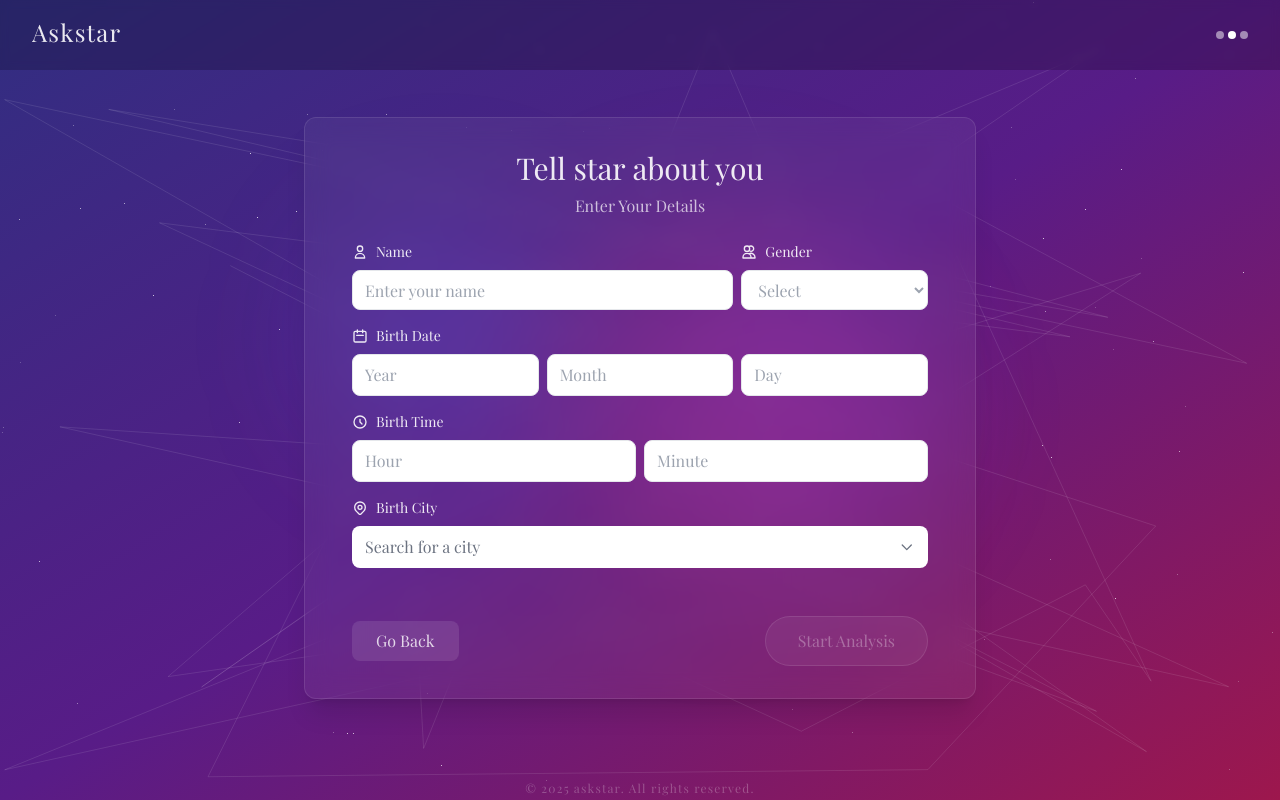
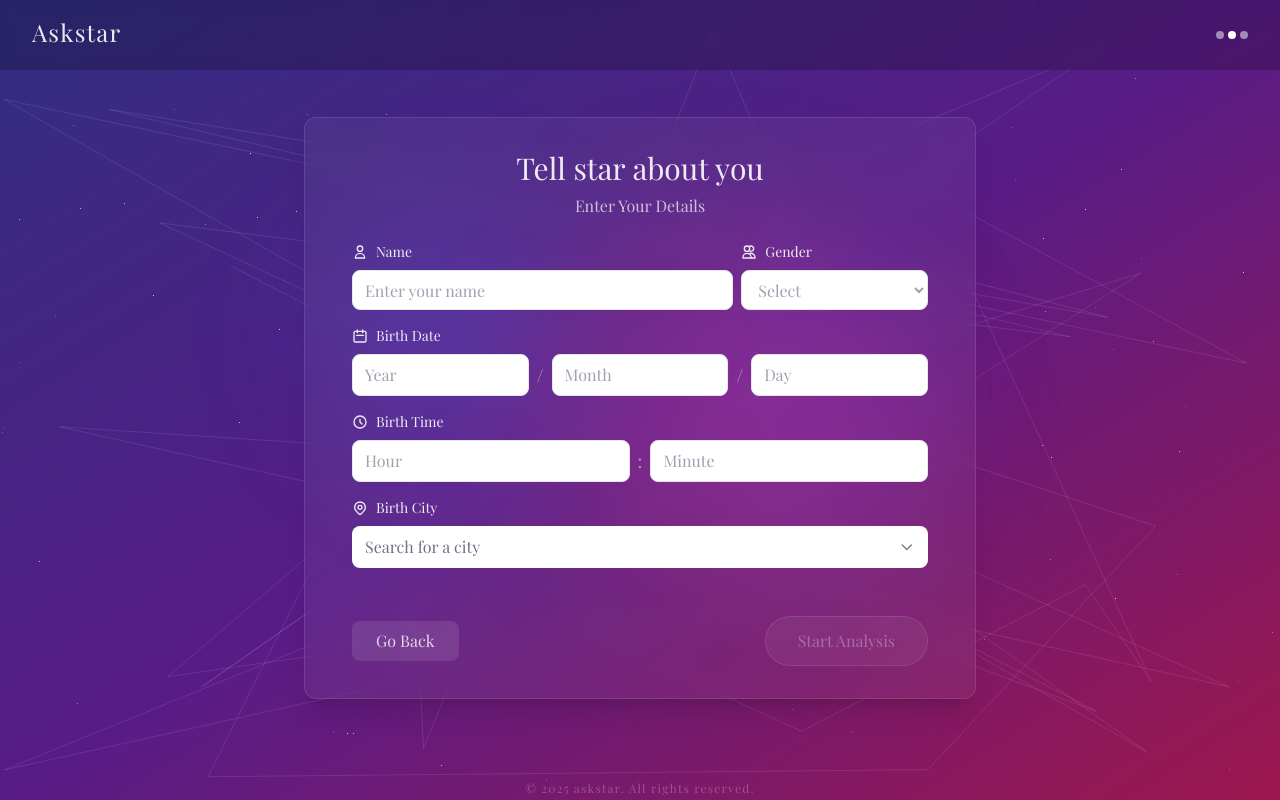
Before and after one commit to stariver1119/Askstar, a React (Vite) app: page /input in a window 1280 px wide. Built offline with nearby package versions, Linux system fonts and the light colour scheme.

Commit message:
Input page UI re mastering

```diff
--- a/src/pages/InputPage.tsx
+++ b/src/pages/InputPage.tsx
@@ -343,7 +343,7 @@ const InputPage = () => {
                         </svg>
                         {t('input.birthDate.label')}
                       </label>
-                      <div className="grid grid-cols-3 gap-2">
+                      <div className="flex items-center">
                         {/* Year */}
                         <input
                           type="number"
@@ -355,6 +355,8 @@ const InputPage = () => {
                           max="2025"
                           className={`w-full bg-white backdrop-blur-md border rounded-lg px-3 py-2 text-black focus:outline-none focus:border-white/30 transition-colors`}
                         />
+                        {/* Separator */}
+                        <span className="text-white/50 mx-2 text-lg">/</span>
                         {/* Month */}
                         <input
                           type="number"
@@ -366,6 +368,8 @@ const InputPage = () => {
                           max="12"
                           className={`w-full bg-white backdrop-blur-md border rounded-lg px-3 py-2 text-black focus:outline-none focus:border-white/30 transition-colors`}
                         />
+                        {/* Separator */}
+                        <span className="text-white/50 mx-2 text-lg">/</span>
                         {/* Day */}
                         <input
                           type="number"
@@ -388,7 +392,7 @@ const InputPage = () => {
                         </svg>
                         {t('input.birthTime.label')}
                       </label>
-                      <div className="grid grid-cols-2 gap-2">
+                      <div className="flex items-center">
                         {/* Hour */}
                         <input
                           type="number"
@@ -400,6 +404,8 @@ const InputPage = () => {
                           max="23"
                           className={`w-full bg-white backdrop-blur-md border rounded-lg px-3 py-2 text-black focus:outline-none focus:border-white/30 transition-colors`}
                         />
+                        {/* Separator */}
+                        <span className="text-white/50 mx-2 text-lg">:</span>
                         {/* Minute */}
                         <input
                           type="number"
```
